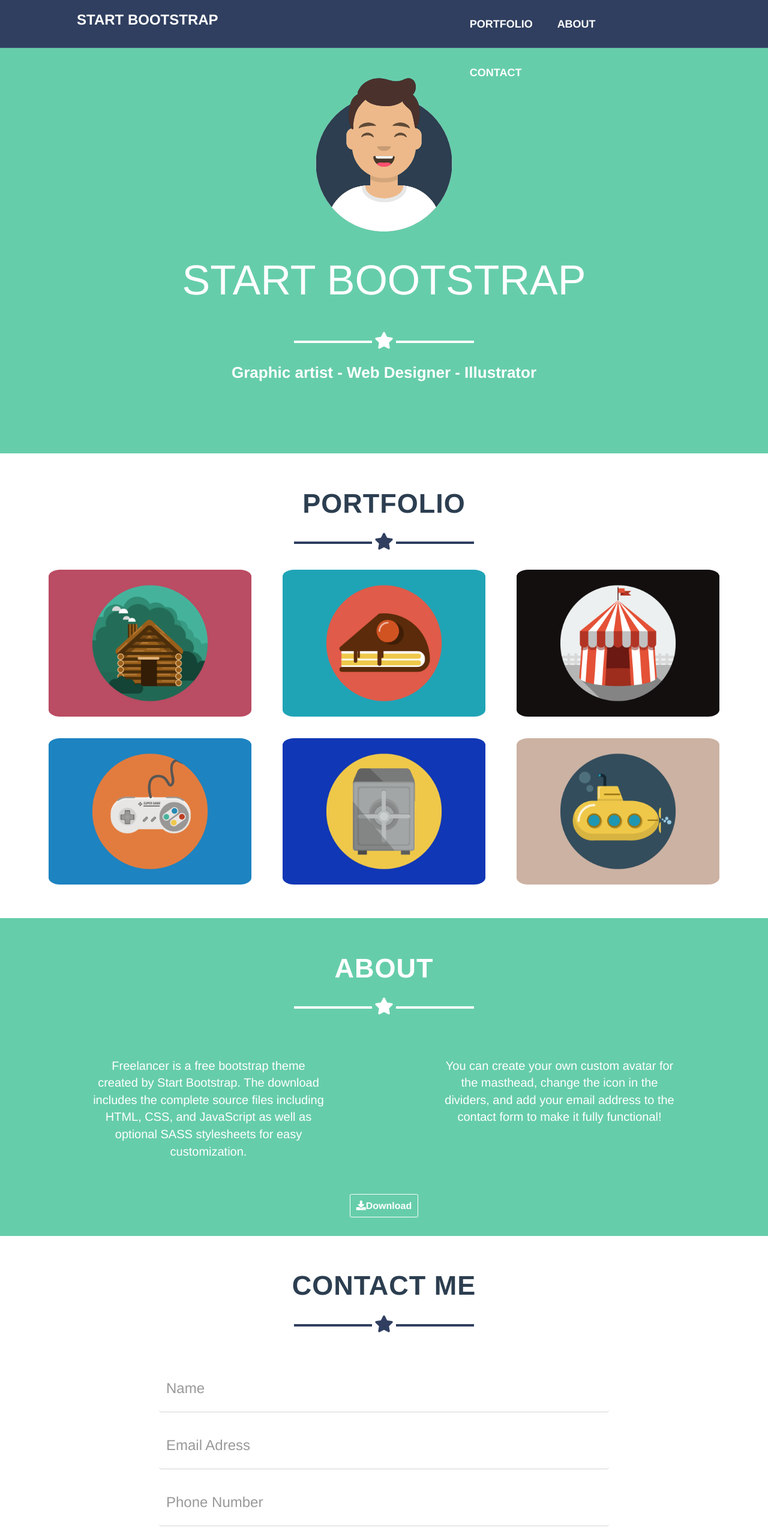
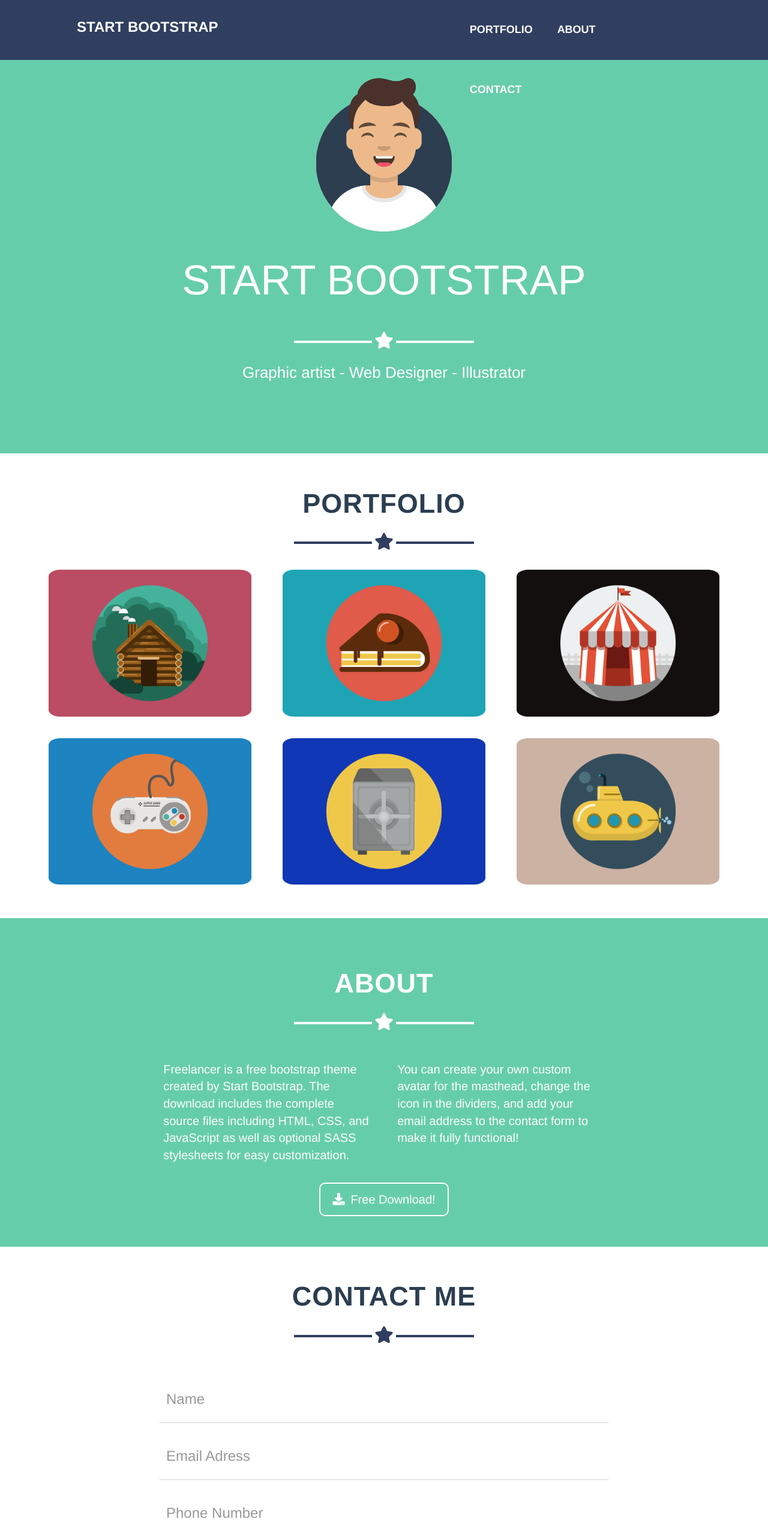
Before and after one commit to Margherita-Gugliandolo/html-css-bootstrap-freelancer, a plain HTML site: page index.html in a window 1280 px wide. Shown: the top 2558 px of the page at 60% size. Drawn offline with nearby package versions, Linux system fonts and the light colour scheme.

```diff
--- a/css/style.css
+++ b/css/style.css
@@ -4,13 +4,11 @@
   position:fixed;
   z-index: 999;
   width:100%;
-  height:80px;
-  line-height: 60px;
+  height:100px;
+  line-height: 100px;
   top:0;
   left:0;
   padding:0 10%;
-  border-bottom: 1px solid;
-  border-color: rgba(124, 152, 182, 0.2);
 }
 
 li{
@@ -24,10 +22,16 @@ a{
   font-weight: bold;
 }
 
+#navdx a:hover{
+  color:rgb(74, 154, 129);
+  text-decoration: none;
+}
+
 
 #brand{
   font-weight: bolder;
   color:#fff;
+  line-height: 50px;
 }
 
 /* intestazione */
@@ -63,16 +67,13 @@ h4{
   font-size: 26px;
   color:#fff;
   margin-bottom:5%;
-  font-weight: 600;
+  font-weight: 500;
 }
 
 p{
   font-size: 20px;
-  padding:10% 15%;
-}
-
-.text-color{
-  color:#fff;
+  padding:10% 2%;
+  text-align: left;
 }
 
 /* foto profilo e immagini */
@@ -92,7 +93,7 @@ p{
 
 /* distanziamento contenitori */
 
-#about, #contact, #portfolio, footer{
+#contact, #portfolio, footer{
   padding:3% 0;
 }
 
@@ -123,16 +124,26 @@ p{
 }
 
 /* about */
+#about{
+  padding:5% 0;
+}
 
 #bottone-about{
   background-color: rgba(255, 0, 0, 0);
-  font-size: 16px;
-  padding:10px 10px;
-  border:1px solid #fff;
-  border-radius: 5%;
+  font-size: 20px;
+  font-weight: 400;
+  padding:15px 20px;
+  border:2px solid #fff;
+  border-radius: 10px;
 }
 #bottone-about:hover{
   text-decoration: none;
+  background-color: #fff;
+  color:#000;
+}
+
+#bottone-about i{
+  margin-right: 10px;
 }
 
 /* contact form */
@@ -153,15 +164,25 @@ p{
 .btn{
   font-size: 20px;
   font-weight: 500;
+  color:#fff;
   background-color: #66CDAA;
   padding:20px 30px;
   border:none;
   border-radius: 10px;
 }
 
+.btn:hover{
+  color:#fff;
+  background-color: rgb(74, 154, 129);
+}
+
 /* FOOTER */
 footer{
   padding:0;
+}
+
+footer span, footer address{
+  color:#fff;
 }
 
 #footer-first{
--- a/index.html
+++ b/index.html
@@ -99,16 +99,16 @@
                <div class="divider"></div>
             </div>
             <div class="row">
-              <div class="col-xs-12 col-md-6">
+              <div class="col-xs-12 col-sm-4 col-sm-offset-2">
                 <p>Freelancer is a free bootstrap theme created by Start Bootstrap. The download includes the complete source files including HTML, CSS, and JavaScript as well as optional SASS stylesheets for easy customization.</p>
               </div>
-              <div class="col-xs-12 col-md-6">
+              <div class="col-xs-12 col-sm-4">
                 <p>You can create your own custom avatar for the masthead, change the icon in the dividers, and add your email address to the contact form to make it fully functional!</p>
               </div>
             </div>
             <div class="row">
               <div  class="col-xs-12">
-                <a id="bottone-about" class="text-color" href="#"><i class="text-color fas fa-download"></i>Download</a>
+                <a id="bottone-about" href="#"><i class="fas fa-download"></i>Free Download!</a>
               </div>
             </div>
           </div>
@@ -145,7 +145,8 @@
                     <textarea name="name" class="form-control" rows="8" cols="80" placeholder="Message"></textarea>
                   </div>
 
-                  <button type="submit" class="btn btn-default text-color">Send
+                  <button type="submit" class="btn btn-default">
+                    Send
                   </button>
                 </form>
               </div>
@@ -160,20 +161,20 @@
           <div class="row">
             <div class="col-xs-12  col-lg-4">
               <h4>LOCATION</h4>
-              <address class="text-color">
+              <address>
                 2215 John Daniel Drive <br>
                 Clark, MO 65243
               </address>
             </div>
             <div id="social" class="col-xs-12  col-lg-4">
-              <h4>Around the web</h4>
+              <h4>AROUND THE WEB</h4>
               <a href="#"><i class="fab fa-facebook-f"></i></a>
               <a href="#"><i class="fab fa-twitter"></i></a>
               <a href="#"><i class="fab fa-linkedin-in"></i></a>
             </div>
             <div class="col-xs-12  col-lg-4">
-              <h4>About Freelancer</h4>
-              <span class="text-color">
+              <h4>ABOUT FREELANCER</h4>
+              <span>
               Freelance is a free to use, MIT <br> licensed Bootstrap theme created by <br>
               </span>
               <a href="#">Start Bootstrap.</a>
@@ -186,7 +187,7 @@
         <div class="container-fluid text-center">
           <div class="row">
             <div class="col-xs-12">
-             <span class="text-color">Copyright © Your Website 2020</span>
+             <span>Copyright © Your Website 2020</span>
             </div>
           </div>
         </div>
```
